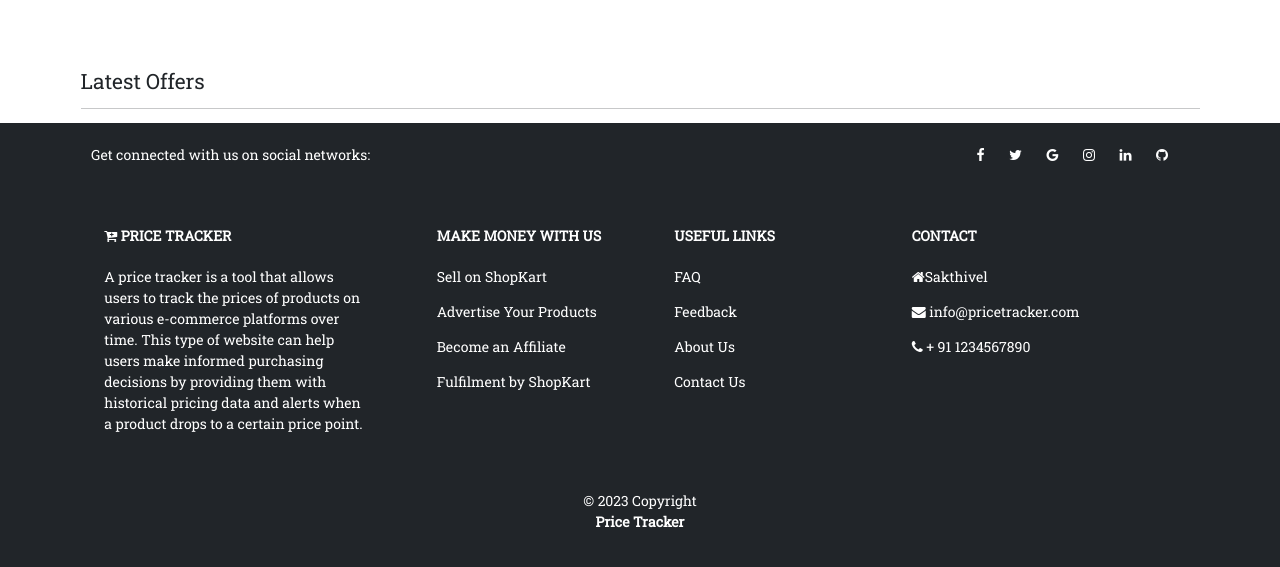
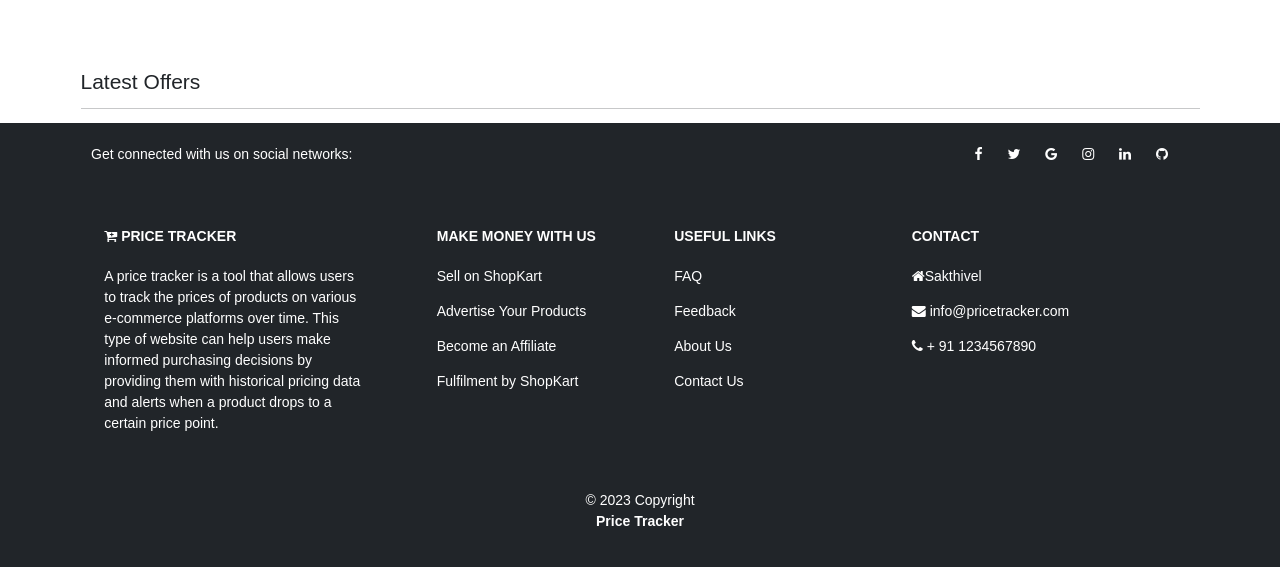
Before and after one commit to Sakthiveltut/Pricetracker, a Django app: page / in a window 1280 px wide. Shown: the part 481-1048 px from the top of the page. Run offline with Django 4.2, Linux system fonts and the light colour scheme; data that the repository does not hold is empty.

Commit message:
change font

```diff
--- a/app/static/css/style.css
+++ b/app/static/css/style.css
@@ -1,11 +1,9 @@
-@import url('https://fonts.googleapis.com/css2?family=Libre+Baskerville&family=Roboto+Slab&display=swap');
-
 html {
   font-size: 14px;
 }
 body {
-  font-family: 'Libre Baskerville', serif;
-  font-family: 'Roboto Slab', serif;
+  font-family: Arial, sans-serif;
+
 }
 a {
   text-decoration: none;
```
